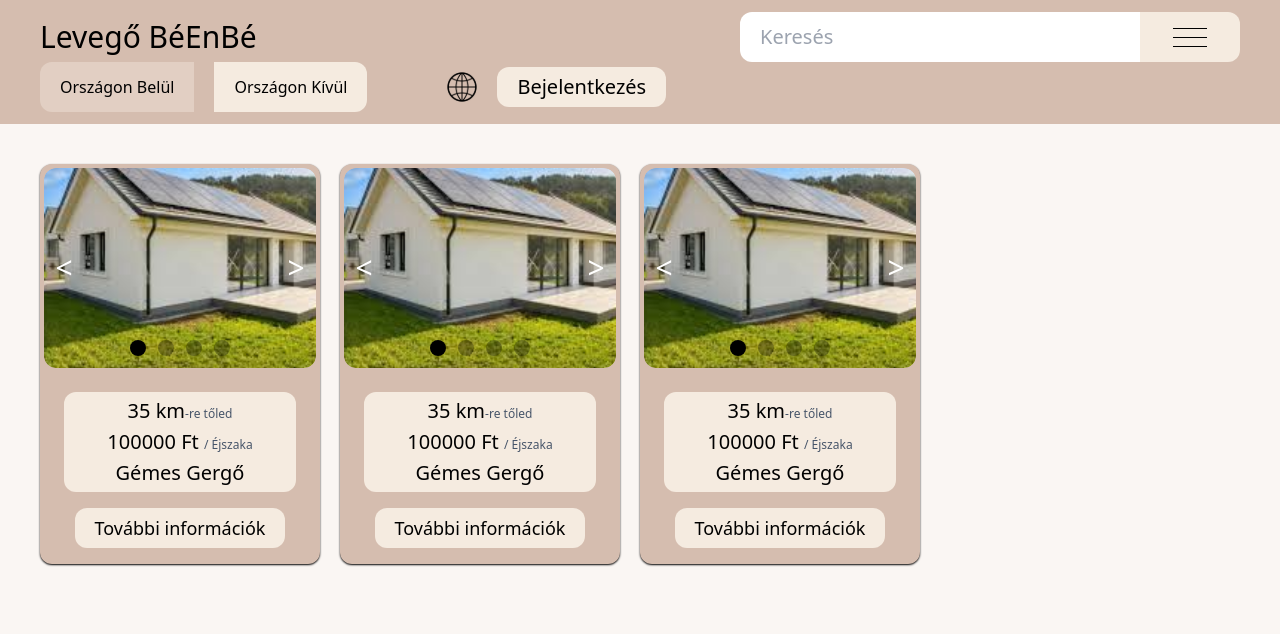
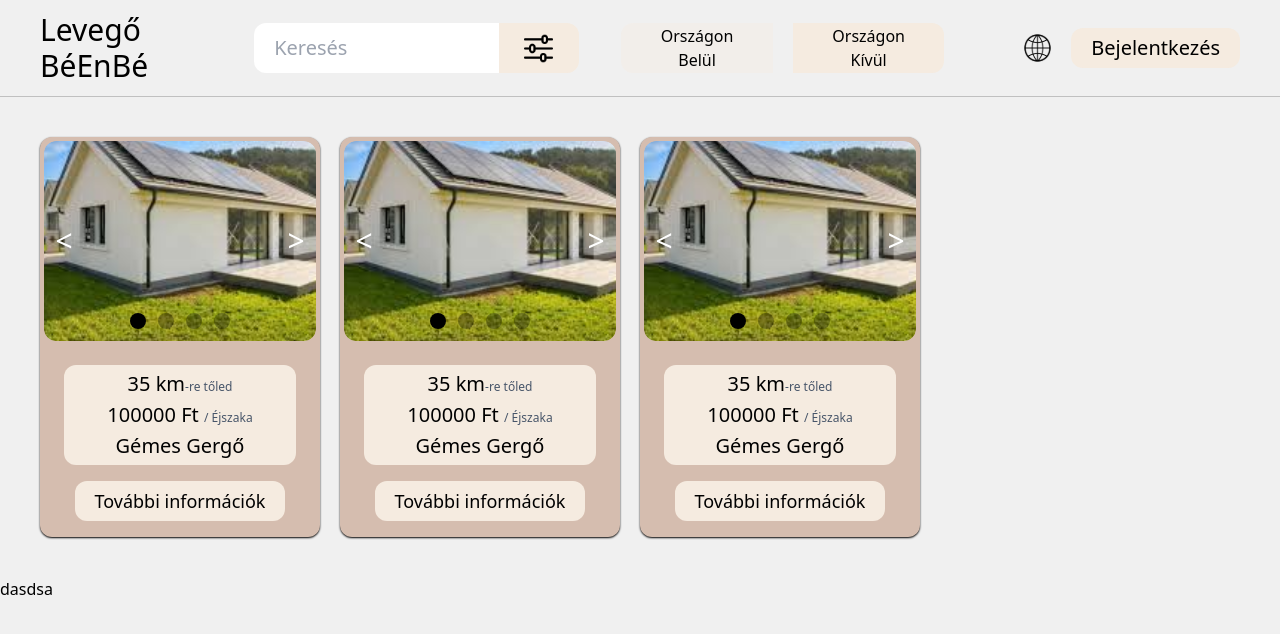
Before and after one commit to Kedves1/Lakasberles, a Next.js app: page / in a window 1280 px wide. Shown: the top 634 px of the page. Built offline with nearby package versions, Linux system fonts and the light colour scheme.

Commit message:
feat: filter icon, helpdesk

```diff
--- a/package.json
+++ b/package.json
@@ -9,6 +9,7 @@
     "lint": "next lint"
   },
   "dependencies": {
+    "@intercom/messenger-js-sdk": "^0.0.14",
     "clsx": "^2.1.1",
     "next": "14.2.11",
     "react": "^18",
--- a/src/app/components/Categories.tsx
+++ b/src/app/components/Categories.tsx
@@ -1,8 +1,9 @@
 "use client";
 
 import { cn } from "@/lib/utils";
+import React, { useState } from "react";
+import Filtericon from "@/img/Filter.svg"
 import Image from "next/image";
-import React, { useState } from "react";
 
 type category = {
   name: string;
@@ -11,7 +12,7 @@ type category = {
 
 const Categories = ({ categories }: { categories: category[] }) => {
   const [IsCategoryOpen, ToggleCategoryOpen] = useState(false);
-
+  categories.map(e=>{return e})
   const ToggleCategory = () => {
     ToggleCategoryOpen(!IsCategoryOpen);
   };
@@ -19,27 +20,13 @@ const Categories = ({ categories }: { categories: category[] }) => {
     <>
       <button
         className={cn(
-          "rounded-se-xl rounded-ee-xl w-[100px] h-full bg-third flex gap-2 flex-col items-center justify-center focus:ring-4 focus:outline-0",
+          "rounded-se-xl rounded-ee-xl w-1/3 max-w-[80px] h-full bg-third flex gap-2 flex-col items-center justify-center focus:ring-4 focus:outline-0 flex-shrink-0 flex-grow-0",
           { "gap-0": IsCategoryOpen }
         )}
         onClick={ToggleCategory}
         aria-label="Category menu"
       >
-        <div
-          className={cn("h-[1px] w-1/3 bg-black transition-all ease-linear", {
-            "-rotate-45": IsCategoryOpen,
-          })}
-        ></div>
-        <div
-          className={cn("h-[1px] w-1/3 bg-black transition-all ease-linear", {
-            hidden: IsCategoryOpen,
-          })}
-        ></div>
-        <div
-          className={cn("h-[1px] w-1/3 bg-black transition-all ease-linear", {
-            "rotate-45": IsCategoryOpen,
-          })}
-        ></div>
+        <Image src={Filtericon} alt="filter"/>
       </button>
       <div
         className={cn(
@@ -49,7 +36,7 @@ const Categories = ({ categories }: { categories: category[] }) => {
           }
         )}
       >
-        <div className="text-4xl w-full border-b-4 border-b-black pb-2 mb-10">
+        {/* <div className="text-4xl w-full border-b-4 border-b-black pb-2 mb-10">
           Kategóriák
         </div>
         <div className="flex flex-wrap w-full gap-5">
@@ -63,7 +50,7 @@ const Categories = ({ categories }: { categories: category[] }) => {
               </div>
             );
           })}
-        </div>
+        </div> */}
       </div>
     </>
   );
--- /dev/null
+++ b/src/app/components/HelpDesk.tsx
@@ -0,0 +1,14 @@
+"use client"
+
+import React from 'react'
+import Intercom from '@intercom/messenger-js-sdk';
+
+const HelpDesk = () => {
+    Intercom({
+        app_id: 'k5rjzv1e'
+    })
+
+    return <div>dasdsa</div>;
+}
+
+export default HelpDesk
--- a/src/app/components/Navbar.tsx
+++ b/src/app/components/Navbar.tsx
@@ -41,21 +41,21 @@ function Navbar({
   ];
 
   return (
-    <header className="w-full py-3 bg-secondary flex justify-between lg:px-10 items-center flex-wrap relative">
-      <div className="max-lg:m-auto max-lg:my-10">
-        <span className="text-3xl font-extralight">Levegő BéEnBé</span>
+    <header className="w-[100dvw] py-3 bg-primary border-b-[1px] border-b-black/20 flex justify-between px-1 lg:px-10 items-center relative">
+      <div className="">
+        <span className="text-3xl font-extralight max-lg:hidden">Levegő BéEnBé</span>
       </div>
-      <div className="flex w-[98%] max-lg:m-auto max-w-[500px] h-[50px] lg:relative rounded-xl">
+      <div className="flex min-w-[200px] max-w-[500px] h-[50px] lg:relative rounded-xl">
         <input
           type="text"
           id="search"
           placeholder="Keresés"
-          className="px-5 py-2 w-[400px] rounded-ss-xl rounded-es-xl focus:outline-none text-xl focus:ring-4 placeholder:font-thin"
+          className="px-5 py-2 w-2/3 rounded-ss-xl rounded-es-xl focus:outline-none text-xl focus:ring-4 placeholder:font-thin flex-shrink-0 flex-grow-0"
         />
         <Categories categories={categories} />
       </div>
-      <div className="flex max-lg:w-full justify-between gap-20 max-lg:m-auto">
-        <div className="flex gap-5 max-lg:m-auto max-lg:mt-5 max-lg:mb-20">
+      <div className="flex justify-between gap-20">
+        <div className="flex gap-5 max-lg:hidden">
           <Link href={"?incountry=true"} tabIndex={-1}>
             <button
               className={cn(
@@ -81,11 +81,11 @@ function Navbar({
             </button>
           </Link>
         </div>
-        <div className="flex gap-5 max-lg:justify-between max-lg:w-full max-lg:absolute max-lg:bottom-3 max-lg:px-2 items-center">
+        <div className="flex gap-5 items-center">
           <button className="rounded-xl">
             <Image src={languange} alt="languange" width={30} height={30} />
           </button>
-          <button className="text-xl h-[40px] bg-third px-5 rounded-xl focus:ring-4 focus:outline-none">
+          <button className="text-xl h-[40px] bg-third px-5 rounded-xl focus:ring-4 focus:outline-none max-lg:hidden">
             Bejelentkezés
           </button>
         </div>
--- a/src/app/globals.css
+++ b/src/app/globals.css
@@ -8,7 +8,7 @@
 :root {
   --third: #f5ebe0;
   --secondary: #d5bdaf;
-  --primary: #faf6f3;
+  --primary: #f0f0f0;
 }
 @layer utilities {
   header button {
--- a/src/app/page.tsx
+++ b/src/app/page.tsx
@@ -2,6 +2,7 @@ import { Suspense } from "react";
 import Navbar from "./components/Navbar";
 import Card from "./components/Card";
 import housepic from "@/img/house.svg";
+import HelpDesk from "./components/HelpDesk";
 
 export default function Home({
   searchParams,
@@ -49,6 +50,7 @@ export default function Home({
           })}
         </div>
       </main>
+      <HelpDesk/>
     </>
   );
 }
```
Also changed, not shown: src/img/Filter.svg (added), 1 other file (tests, documents, lock files or other folders).
